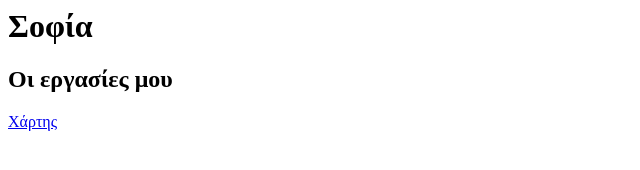
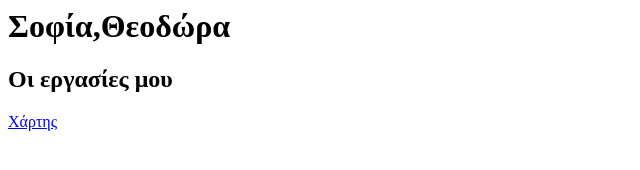
Before and after one commit to softheo/softheo.github.io, a plain HTML site: page index.html in a window 1280 px wide. Shown: the whole page, without its empty margins (0-640 px from the left). Drawn offline with Linux system fonts and the light colour scheme.

Commit message:
Update index.html

```diff
--- a/index.html
+++ b/index.html
@@ -3,7 +3,7 @@
     <title>Σοφία</title>
   </head>
   <body>
-    <h1>Σοφία</h1>
+    <h1>Σοφία,Θεοδώρα</h1>
     <h2>Οι εργασίες μου</h2>
     <a target="_blank" href="map"> <span >Χάρτης</span>
     </a>
```
